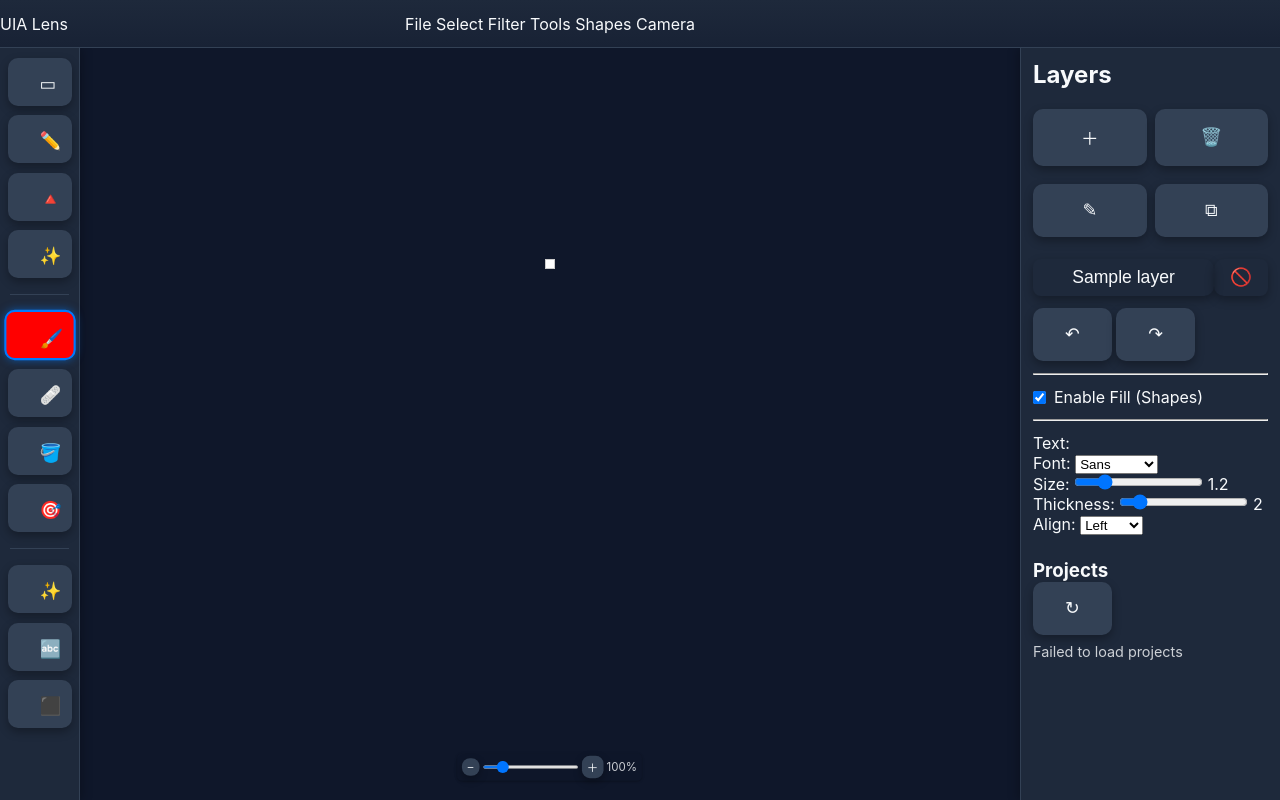
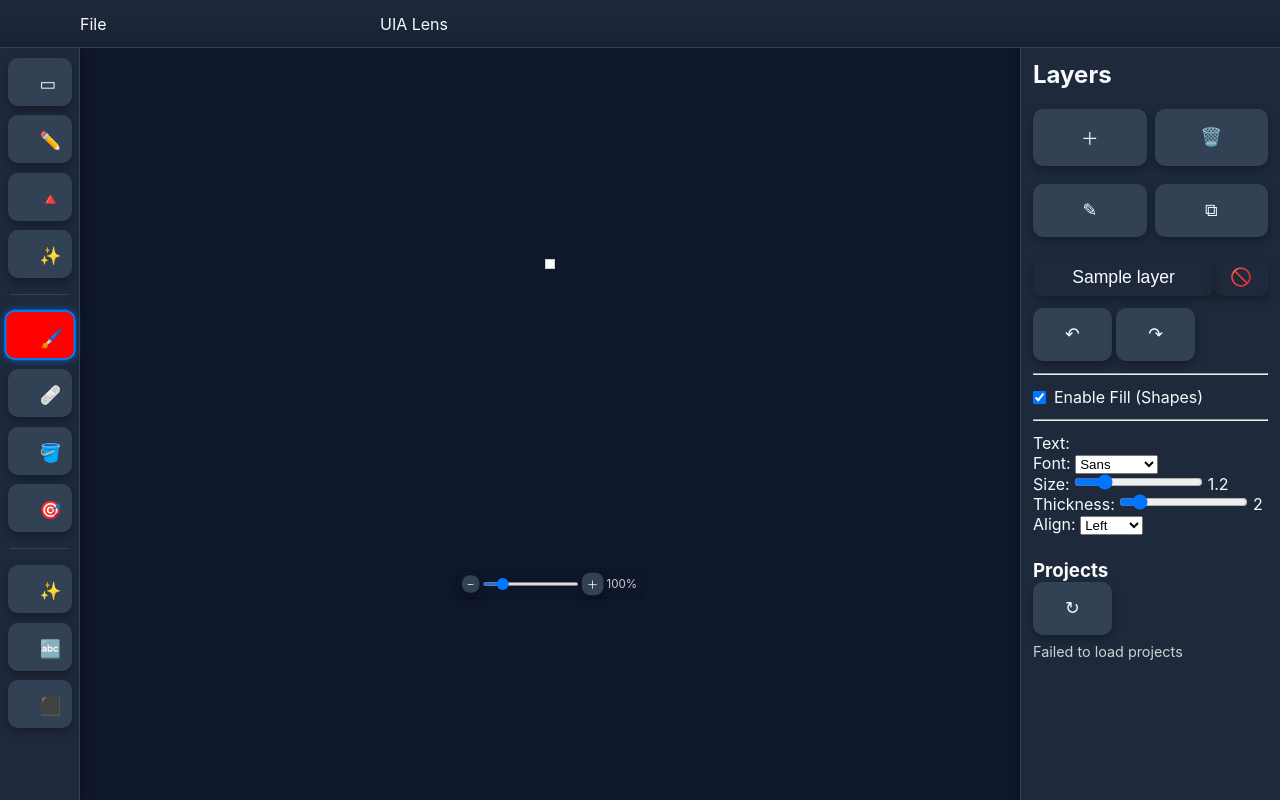
Before and after one commit to aleksanew/UIA-Lens, a Flask app: template app/templates/editor.html in a window 1280 px wide. Run offline with Flask 3, Linux system fonts and the light colour scheme; the template is opened without the code that fills it: most values are stand-ins (such as "Sample title", 1, 10 or a date in 2020); grey boxes marked "Sample" are stand-in pictures; some libraries are stand-ins or nearby versions.

Commit message:
Tobiasveda branch (#25)
* Backend resize and rescale

* Moved creating png from Layerstack to storage.py

* undo/redo implemented

* frontend rotate/resize. Prompted for canvas size

* input validation for canvas size

* minor fug bix

* styling

* bug fix

* bug fix

```diff
--- a/app/static/css/editor.css
+++ b/app/static/css/editor.css
@@ -26,7 +26,7 @@
 
 .menus {
   grid-column: 2;
-  justify-self: center;
+  justify-self: left;
   align-items: center;
   gap: .5rem;
 }
@@ -255,8 +255,9 @@
 }
 
 .zoom-overlay {
+        margin-top: 40rem;
   position: absolute;
-  bottom: 16px;
+  /*bottom: 16px;*/
   left: 50%;
   transform: translateX(-50%);
   display: flex;
@@ -417,6 +418,9 @@
     transition: all 0.3s ease;
     width: 100%;
 }
+.brand{
+    margin-left: -40rem;
+}
 
 .filter-option input[type="submit"]:hover {
     background-color: #1d4ed8;
--- a/app/static/css/main.css
+++ b/app/static/css/main.css
@@ -19,6 +19,7 @@ body {
   font-family: "Inter", Arial, sans-serif;
   color: var(--fg-1);
   background: linear-gradient(135deg, var(--bg-1), var(--bg-2));
+    overflow-y: hidden;
 }
 
 h1 {
--- a/app/static/js/paint.js
+++ b/app/static/js/paint.js
@@ -579,7 +579,7 @@ function drawSegment(a, b) {
 
 function drawSelectionPreview() {
   ctx.clearRect(0, 0, canvas.width, canvas.height);
-
+    showTransformOptions();
   if (state.tool === "select_rect" && state.selection.active && state.selection.coords) {
     // Draw the selection rectangle with transform applied
     const [x1, y1, x2, y2] = state.selection.coords;
@@ -606,7 +606,6 @@ function drawSelectionPreview() {
     ctx.fillRect(x + w - handleSize/2, y + h - handleSize/2, handleSize, handleSize);
 
     ctx.restore();
-    showTransformOptions();
   }
 
   // Also handle preview while drawing (before committed)
--- a/app/templates/editor.html
+++ b/app/templates/editor.html
@@ -22,9 +22,7 @@
 <body class="page-editor">
   <!-- Top Menubar -->
   <header class="menubar">
-    <div class="brand">UIA Lens</div>
-
-    <nav class="menus" aria-label="Main menu">
+      <nav class="menus" aria-label="Main menu">
       <details>
         <summary>File</summary>
         <ul>
@@ -38,61 +36,10 @@
           <li><a href="/api/v1/files/export?type=zip">Export Project (.zip)</a></li>
         </ul>
       </details>
+    </nav>
+    <div class="brand">UIA Lens</div>
 
-      <details>
-        <summary>Select</summary>
-        <ul>
-          <li><a href="#">Rectangular</a></li>
-          <li><a href="#">Freeform</a></li>
-          <li><a href="#">Polygonal</a></li>
-          <li><a href="#">Magic Lasso</a></li>
-        </ul>
-      </details>
 
-      <details>
-        <summary>Filter</summary>
-        <ul>
-          <li><a href="#">Gaussian</a></li>
-          <li><a href="#">Sobel</a></li>
-          <li><a href="#">Binary</a></li>
-          <li><a href="#">Histogram</a></li>
-        </ul>
-      </details>
-
-      <details>
-        <summary>Tools</summary>
-        <ul>
-          <li><a href="#">Brush</a></li>
-          <li><a href="#">Eraser</a></li>
-          <li><a href="#">Bucket</a></li>
-          <li><a href="#">Dropper</a></li>
-          <li class="sep"></li>
-          <li><a href="#">Color</a></li>
-          <li><a href="#">Size</a></li>
-          <li><a href="#">Pattern</a></li>
-          <li><a href="#">Load Pattern Image</a></li>
-        </ul>
-      </details>
-
-      <details>
-        <summary>Shapes</summary>
-        <ul>
-          <li><a href="#">Textbox</a></li>
-          <li><a href="#">Rectangle</a></li>
-          <li><a href="#">Ellipse</a></li>
-          <li><a href="#">Line</a></li>
-          <li><a href="#">Polygon</a></li>
-        </ul>
-      </details>
-
-      <details>
-        <summary>Camera</summary>
-        <ul>
-          <li><a href="#">Live Feed</a></li>
-          <li><a href="#">Capture to New Layer</a></li>
-        </ul>
-      </details>
-    </nav>
   </header>
 
   <!-- Left Toolbar -->
```
Also changed, not shown: app/routes/select.py (+8 -8 lines).
